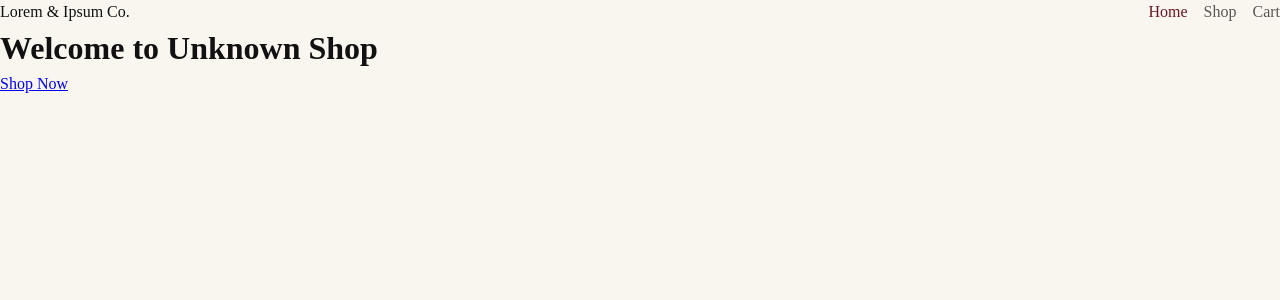
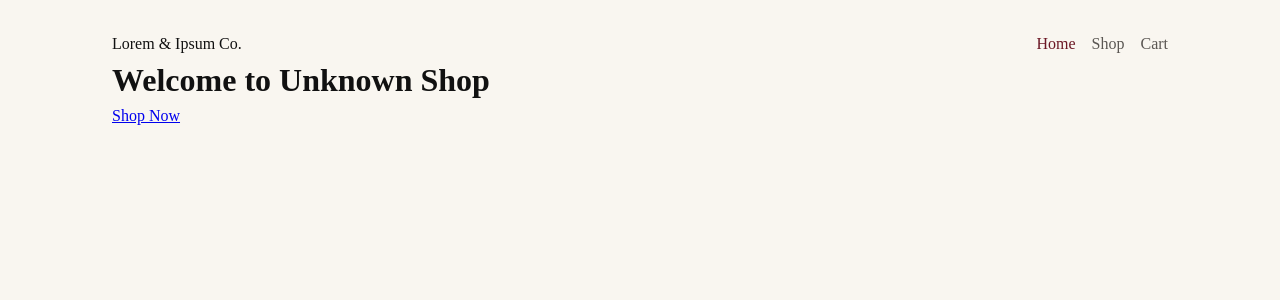
Before and after one commit to alexc2029/shopping-cart, a React (Vite) app: page / in a window 1280 px wide. Shown: the top 300 px of the page. Built offline with nearby package versions, Linux system fonts and the light colour scheme.

Commit message:
feat: add padding to whole page

```diff
--- a/src/App.jsx
+++ b/src/App.jsx
@@ -10,6 +10,7 @@ const AppLayout = styled.div`
 	min-height: 100vh;
 	background-color: var(--color-bg);
 	color: var(--color-text);
+	padding: 2rem 7rem;
 `;
 
 function App() {
```
